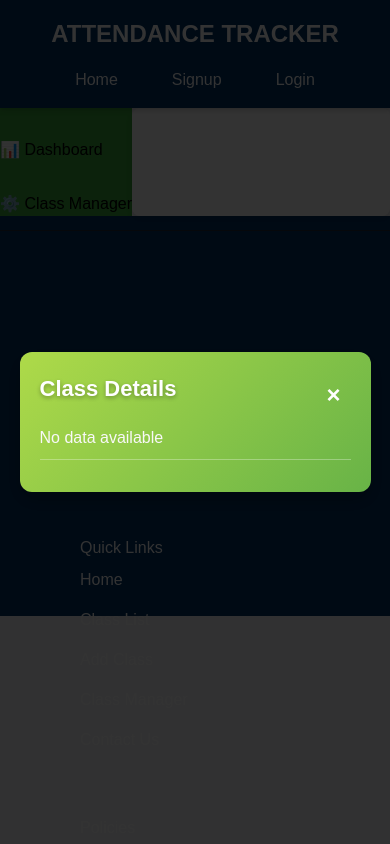
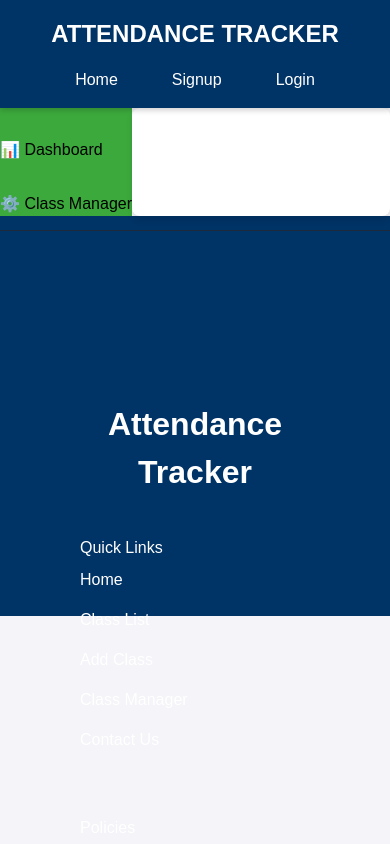
Before and after one commit to Pujarani06052001/attendance-tracker-frontend, a React (Vite) app: page /class/1 in a window 390 px wide. Shown: the top 844 px of the page. Built offline with nearby package versions, Linux system fonts and the light colour scheme.

Commit message:
Class Detail ui ready

```diff
--- a/src/App.jsx
+++ b/src/App.jsx
@@ -84,7 +84,9 @@ function AppContent({ toggleSidebar, isSidebarVisible }) {
             {/* <Route path="/ClassForm" element={<ClassForm />} /> */}
             <Route path="/ClassManager" element={<ClassManager />} />
             <Route path="/Dashboard" element={<Dashboard />} />
-            <Route path="/class/:date" element={<ClassDetails />} />
+            {/* <Route path="/class/:date" element={<ClassDetails />} /> */}
+            <Route path="/class-details" element={<ClassDetails />} />
+
 
           </Routes>
         </main>
--- a/src/components/ClassDetails.css
+++ b/src/components/ClassDetails.css
@@ -1,126 +1,25 @@
-/* Modal background */
-.modal {
-    position: fixed;
-    top: 0;
-    left: 0;
-    width: 100%;
-    height: 100%;
-    background-color: rgba(0, 0, 0, 0.8);
-    display: flex;
-    justify-content: center;
-    align-items: center;
-    z-index: 1000;
-    animation: fadeIn 0.3s ease-in-out;
+.class-details {
+  padding: 20px;
+  max-width: 600px;
+  margin: 0 auto;
 }
 
-  /* Modal content */
-  .modal-content {
-    background: linear-gradient(135deg, #aeda49, #68b347);
-    padding: 25px 35px;
-    border-radius: 12px;
-    max-width: 600px;
-    width: 90%;
-    box-shadow: 0px 8px 20px rgba(0, 0, 0, 0.3);
-    text-align: left;
-    position: relative;
-    animation: slideIn 0.4s ease-out;
-    font-family: 'Arial', sans-serif;
+.details-container {
+  margin-bottom: 20px;
 }
 
-  /* Close button */
-  .close-button {
-    position: absolute;
-    top: 15px;
-    right: 20px;
-    background: none;
+.back-button {
+  display: block;
+  margin: 20px auto;
+  padding: 10px 15px;
+  background-color: rgb(53, 201, 53);
+  color: white;
   border: none;
-    font-size: 24px;
-    font-weight: bold;
+  border-radius: 4px;
   cursor: pointer;
-    color: #ffffff;
-    transition: color 0.3s ease;
+  text-align: center;
 }
 
-  /* Close button hover effect */
-  .close-button:hover {
-    color: #ff6b6b;
+.back-button:hover {
+  background-color: #0056b3;
 }
-
-  /* Heading style */
-  .modal-content h1 {
-    margin-bottom: 20px;
-    color: #fff;
-    font-size: 26px;
-    font-weight: bold;
-    text-shadow: 0px 2px 4px rgba(0, 0, 0, 0.3);
-  }
-
-  /* Paragraphs style */
-  .modal-content p {
-    margin: 12px 0;
-    color: #f8f8f8;
-    font-size: 18px;
-    line-height: 1.6;
-    border-bottom: 1px solid rgba(255, 255, 255, 0.3);
-    padding-bottom: 8px;
-  }
-
-  /* Animations */
-  @keyframes fadeIn {
-    from {
-      background-color: rgba(0, 0, 0, 0);
-    }
-    to {
-      background-color: rgba(0, 0, 0, 0.8);
-    }
-  }
-
-  @keyframes slideIn {
-    from {
-      transform: translateY(-50px);
-      opacity: 0;
-    }
-    to {
-      transform: translateY(0);
-      opacity: 1;
-    }
-  }
-
-  /* Buttons inside modal */
-  .modal-content .action-buttons {
-    margin-top: 20px;
-    display: flex;
-    justify-content: flex-end;
-    gap: 10px;
-  }
-
-  .modal-content .action-buttons button {
-    background: #4caf50;
-    color: #fff;
-    border: none;
-    border-radius: 5px;
-    padding: 10px 15px;
-    font-size: 16px;
-    cursor: pointer;
-    transition: background-color 0.3s ease;
-  }
-
-  .modal-content .action-buttons button:hover {
-    background: #43a047;
-  }
-
-  /* Responsive design */
-  @media (max-width: 768px) {
-    .modal-content {
-      padding: 20px;
-      font-size: 16px;
-    }
-
-    .modal-content h1 {
-      font-size: 22px;
-    }
-
-.modal-content p {
-    font-size: 16px;
-    }
-  }
--- a/src/components/ClassDetails.jsx
+++ b/src/components/ClassDetails.jsx
@@ -7,37 +7,39 @@ const ClassDetails = () => {
   const navigate = useNavigate();
   const { record } = location.state || {};
 
-  const closeModal = () => {
+  const goBack = () => {
     navigate(-1); // Navigates to the previous page
   };
 
   // Helper function to extract names
   const getStudentNames = (students) => {
-    return students.map(student => student.name).join(", ") || "None";
+    return students && students.length > 0
+      ? students.map((student) => student.name).join(", ")
+      : "None";
   };
 
   return (
-    <div className="modal">
-      <div className="modal-content">
-        <button className="close-button" onClick={closeModal}>
-          &times;
-        </button>
+    <div className="class-details">
       <h1>Class Details</h1>
       {record ? (
-          <>
+        <div className="details-container">
           <p><strong>Class Name:</strong> {record.className || "N/A"}</p>
-            <p><strong>Date:</strong> {new Date(record.date).toLocaleDateString()}</p>
+          <p><strong>Date:</strong> {record.date ? new Date(record.date).toLocaleDateString() : "N/A"}</p>
           <p>
-              <strong>Present Students ({record.presentStudents.length}):</strong>
+            <strong>Present Students ({record.presentStudents?.length || 0}):</strong>{" "}
+            {getStudentNames(record.presentStudents)}
           </p>
           <p>
-              <strong>Absent Students ({record.absentStudents.length}):</strong>
+            <strong>Absent Students ({record.absentStudents?.length || 0}):</strong>{" "}
+            {getStudentNames(record.absentStudents)}
           </p>
-          </>
+        </div>
       ) : (
         <p>No data available</p>
       )}
-      </div>
+      <button className="back-button" onClick={goBack}>
+        Go Back
+      </button>
     </div>
   );
 };
--- a/src/components/ClassList.jsx
+++ b/src/components/ClassList.jsx
@@ -1,7 +1,14 @@
-import React from 'react';
-import './ClassList.css';
+import React from "react";
+import { useNavigate } from "react-router-dom";
+import "./ClassList.css";
 
 const ClassList = ({ classes, onEdit, onDelete }) => {
+  const navigate = useNavigate();
+
+  const handleClassClick = (classItem) => {
+    navigate("/class-details", { state: { record: classItem } });
+  };
+
   return (
     <div className="class-list">
       <h2>Classes</h2>
@@ -12,7 +19,12 @@ const ClassList = ({ classes, onEdit, onDelete }) => {
           {classes.map((classItem) => (
             <li key={classItem._id}>
               <div>
-                <h3>{classItem.name}</h3>
+                <h3
+                  className="clickable-class-name"
+                  onClick={() => handleClassClick(classItem)}
+                >
+                  {classItem.name}
+                </h3>
                 <p>{classItem.description}</p>
                 <p>Time: {classItem.time}</p>
                 <button onClick={() => onEdit(classItem)}>Edit</button>
```
Lines whose indentation alone changed are shown as unchanged.
